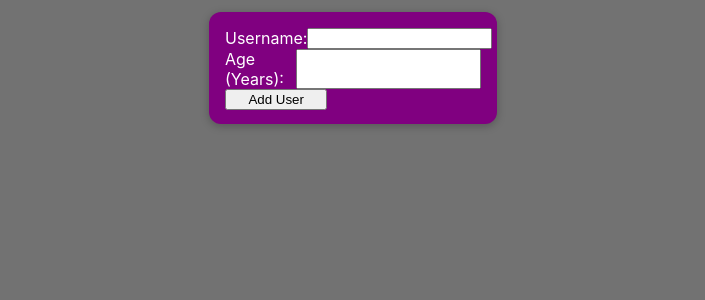
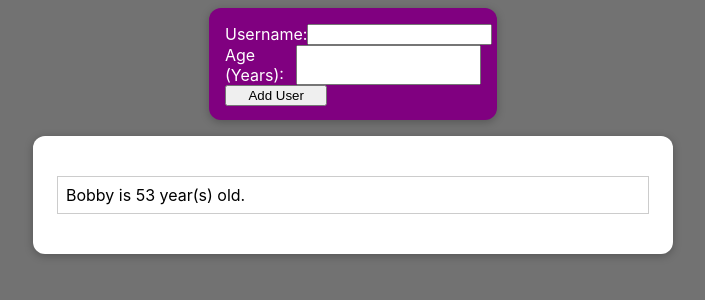
Before and after one commit to Niloy28/user-list, a React (Create React App) app: page / in a window 1280 px wide. Shown: the top 300 px of the page, without its empty margins (287-992 px from the left). Built offline with nearby package versions, Linux system fonts and the light colour scheme.

Commit message:
Added UserList for showing users.

```diff
--- a/package.json
+++ b/package.json
@@ -14,6 +14,7 @@
     "react-dom": "^18.2.0",
     "react-scripts": "5.0.1",
     "typescript": "^4.4.2",
+    "uuid": "^9.0.0",
     "web-vitals": "^2.1.0"
   },
   "scripts": {
@@ -39,5 +40,8 @@
       "last 1 firefox version",
       "last 1 safari version"
     ]
+  },
+  "devDependencies": {
+    "@types/uuid": "^9.0.1"
   }
 }
--- a/src/App.tsx
+++ b/src/App.tsx
@@ -1,11 +1,33 @@
+import { useState } from "react";
+
 import AddUser from "./components/Users/AddUser";
+import UserList from "./components/Users/UserList";
+import User from "./types/User";
 
 import styles from "./styles/App.module.css";
 
+const DUMMY_USERS: User[] = [
+	{
+		username: "Bobby",
+		age: 53,
+	},
+];
+
 function App() {
+	const [users, setUsers] = useState<User[]>(DUMMY_USERS);
+
+	const addUserHandler = (user: User) => {
+		setUsers((prevUsers) => [...prevUsers, user]);
+	};
+
+	const removeUserHandler = (user: User) => {
+		setUsers((prevUsers) => prevUsers.filter((u) => u !== user));
+	};
+
 	return (
 		<div className={styles.app}>
-			<AddUser />
+			<AddUser onAddUser={addUserHandler} />
+			<UserList users={users} />
 		</div>
 	);
 }
--- a/src/components/Users/AddUser.tsx
+++ b/src/components/Users/AddUser.tsx
@@ -1,23 +1,58 @@
+import React, { useState } from "react";
+
 import Card from "../UI/Card";
+import User from "../../types/User";
 
 import styles from "../../styles/AddUser.module.css";
 
-const AddUser = () => {
-	const formSubmitHandler = (event: React.FormEvent<HTMLFormElement>) => {
+const AddUser: React.FC<{ onAddUser: (user: User) => void }> = (props) => {
+	const [username, setUsername] = useState("");
+	const [age, setAge] = useState("");
+
+	const addUserHandler = (event: React.FormEvent<HTMLFormElement>) => {
 		event.preventDefault();
+
+		const newUser: User = {
+			username: username,
+			age: parseInt(age),
+		};
+
+		props.onAddUser(newUser);
+		setUsername("");
+		setAge("");
+	};
+
+	const usernameChangeHandler = (
+		event: React.ChangeEvent<HTMLInputElement>
+	) => {
+		setUsername(event.currentTarget.value);
+	};
+
+	const ageChangeHandler = (event: React.ChangeEvent<HTMLInputElement>) => {
+		setAge(event.currentTarget.value);
 	};
 
 	return (
 		<Card className={styles.addUserCard}>
-			<form className={styles.addUserForm} onSubmit={formSubmitHandler}>
+			<form className={styles.addUserForm} onSubmit={addUserHandler}>
 				<div className={styles.addUserField}>
 					<label htmlFor="username">Username: </label>
-					<input id="username" type="text" />
+					<input
+						id="username"
+						type="text"
+						value={username}
+						onChange={usernameChangeHandler}
+					/>
 				</div>
 
 				<div className={styles.addUserField}>
 					<label htmlFor="age">Age (Years): </label>
-					<input id="age" type="number" />
+					<input
+						id="age"
+						type="number"
+						value={age}
+						onChange={ageChangeHandler}
+					/>
 				</div>
 
 				<button type="submit">Add User</button>
--- /dev/null
+++ b/src/components/Users/UserList.tsx
@@ -0,0 +1,22 @@
+import { v4 as uuidv4 } from "uuid";
+
+import Card from "../UI/Card";
+import User from "../../types/User";
+
+import styles from "../../styles/UserList.module.css";
+
+const UserList: React.FC<{ users: User[] }> = (props) => {
+	return (
+		<Card className={styles.userList}>
+			<ul>
+				{props.users.map((user) => (
+					<li key={uuidv4()}>
+						{user.username} is {user.age} year(s) old.
+					</li>
+				))}
+			</ul>
+		</Card>
+	);
+};
+
+export default UserList;
--- a/src/styles/App.module.css
+++ b/src/styles/App.module.css
@@ -1,6 +1,7 @@
 .app {
 	display: flex;
-	justify-content: center;
+	flex-direction: column;
+	align-items: center;
 }
 
 .appCard {
--- a/src/styles/Card.module.css
+++ b/src/styles/Card.module.css
@@ -2,6 +2,6 @@
 	box-sizing: border-box;
 	box-shadow: 0 2px 8px rgba(0, 0, 0, 0.25);
 	padding: 0.5rem;
-	margin: 0.75rem;
+	margin: 0.5rem;
 	border-radius: 12px;
 }
--- /dev/null
+++ b/src/styles/UserList.module.css
@@ -0,0 +1,15 @@
+.userList {
+	background-color: white;
+	width: 50%;
+}
+
+.userList ul {
+	list-style: none;
+	padding: 0.5rem;
+}
+
+.userList li {
+	border: 1px solid #ccc;
+	margin: 0.5rem;
+	padding: 0.5rem;
+}
--- /dev/null
+++ b/src/types/User.ts
@@ -0,0 +1,6 @@
+type User = {
+	username: string;
+	age: number;
+};
+
+export default User;
```
Also changed, not shown: 1 other file (tests, documents, lock files or other folders).
